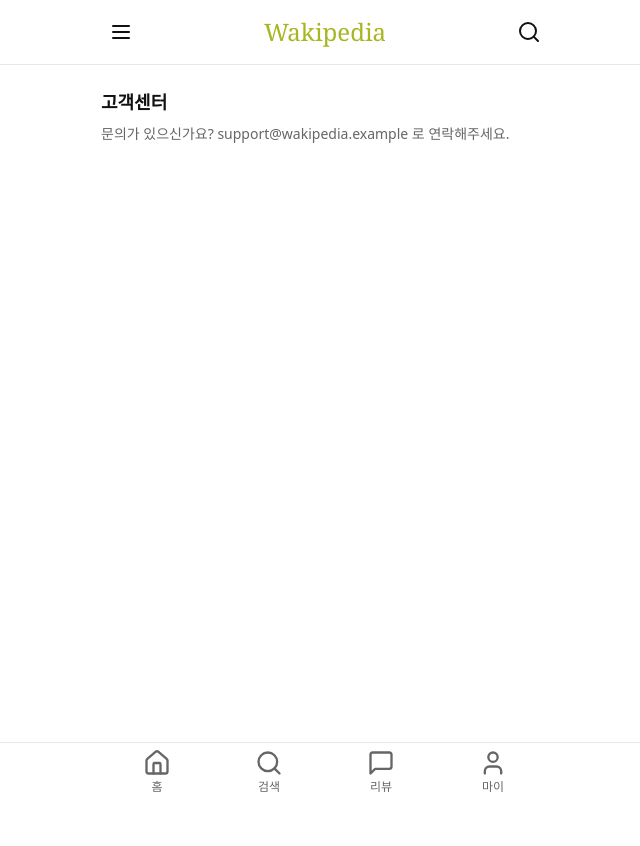
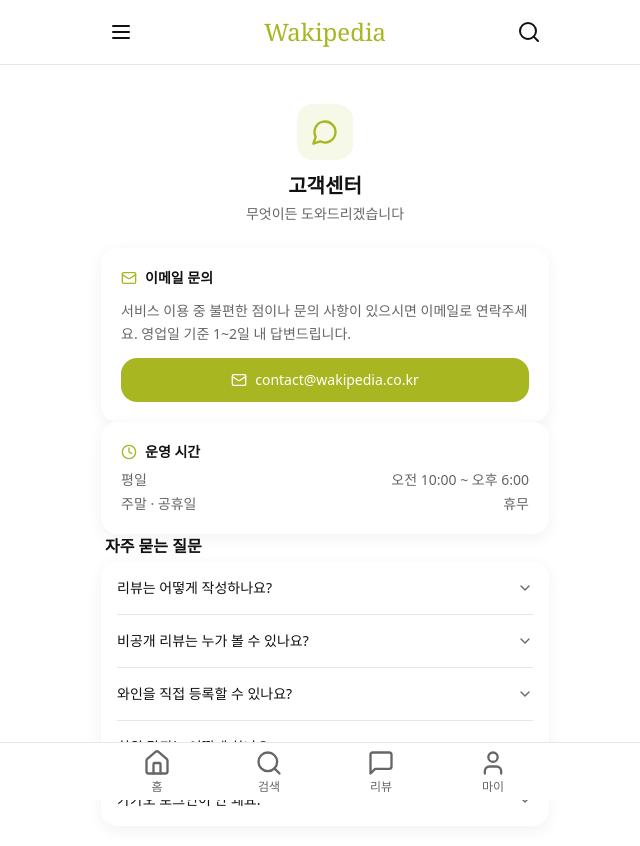
Before and after one commit to skan9708/wakiPedia_renew_2026, a React (Vite) app: page /support in a window 1280 px wide. Shown: the top 846 px of the page, without its empty margins (315-955 px from the left). Before the commit the page ends 800 px from the top, so only its background shows below. Built offline with nearby package versions, Linux system fonts and the light colour scheme; no server answers; a web font is replaced by a local one.

Commit message:
feat: redesign support page with FAQ accordion and email contact

```diff
--- a/src/pages/Support/SupportMobile.tsx
+++ b/src/pages/Support/SupportMobile.tsx
@@ -1,8 +1,107 @@
-export function SupportMobile() {
+import { Mail, Clock, MessageCircle, ChevronDown, ChevronUp } from 'lucide-react';
+import { useState } from 'react';
+
+const FAQS = [
+  {
+    q: '리뷰는 어떻게 작성하나요?',
+    a: '와인 상세 페이지에서 "리뷰 등록하기" 버튼을 누르거나, 하단 리뷰 탭에서 작성할 수 있습니다. 로그인이 필요합니다.',
+  },
+  {
+    q: '비공개 리뷰는 누가 볼 수 있나요?',
+    a: '비공개로 설정한 리뷰는 본인만 볼 수 있습니다. 마이페이지 내 리뷰 목록에서 확인 가능합니다.',
+  },
+  {
+    q: '와인을 직접 등록할 수 있나요?',
+    a: '검색에서 원하는 와인이 없으면 검색 결과 하단의 "새로운 와인 등록하기"를 통해 직접 등록할 수 있습니다.',
+  },
+  {
+    q: '회원 탈퇴는 어떻게 하나요?',
+    a: '현재 앱 내 탈퇴 기능은 준비 중입니다. contact@wakipedia.co.kr 로 이메일 문의 주시면 처리해드립니다.',
+  },
+  {
+    q: '카카오 로그인이 안 돼요.',
+    a: '카카오 계정의 이메일 제공 동의가 필요합니다. 카카오 계정 설정에서 확인 후 다시 시도해주세요.',
+  },
+];
+
+function FaqItem({ q, a }: { q: string; a: string }) {
+  const [open, setOpen] = useState(false);
   return (
-    <div className="page-container py-6">
-      <h1 className="text-lg font-semibold mb-2">고객센터</h1>
-      <p className="text-sm text-muted">문의가 있으신가요? support@wakipedia.example 로 연락해주세요.</p>
+    <div className="border-b border-border last:border-0">
+      <button
+        type="button"
+        className="w-full flex items-center justify-between py-4 text-left gap-3"
+        onClick={() => setOpen((v) => !v)}
+      >
+        <span className="text-sm font-medium text-fg">{q}</span>
+        {open ? <ChevronUp className="w-4 h-4 text-muted shrink-0" /> : <ChevronDown className="w-4 h-4 text-muted shrink-0" />}
+      </button>
+      {open && <p className="pb-4 text-sm text-muted leading-relaxed">{a}</p>}
     </div>
   );
 }
+
+export function SupportMobile() {
+  return (
+    <div className="space-y-5 pb-24">
+      <div className="mx-auto w-full max-w-mobile px-4 pt-4">
+
+        {/* 헤더 */}
+        <div className="text-center py-6">
+          <div className="w-14 h-14 rounded-2xl bg-accent/10 flex items-center justify-center mx-auto mb-3">
+            <MessageCircle className="w-7 h-7 text-accent" />
+          </div>
+          <h1 className="text-xl font-semibold">고객센터</h1>
+          <p className="text-sm text-muted mt-1">무엇이든 도와드리겠습니다</p>
+        </div>
+
+        {/* 이메일 문의 */}
+        <div className="card p-5 space-y-3">
+          <div className="flex items-center gap-2 text-sm font-semibold">
+            <Mail className="w-4 h-4 text-accent" />
+            이메일 문의
+          </div>
+          <p className="text-sm text-muted leading-relaxed">
+            서비스 이용 중 불편한 점이나 문의 사항이 있으시면 이메일로 연락주세요. 영업일 기준 1~2일 내 답변드립니다.
+          </p>
+          <a
+            href="mailto:contact@wakipedia.co.kr"
+            className="flex items-center justify-center gap-2 w-full py-3 rounded-2xl bg-accent text-white text-sm font-medium"
+          >
+            <Mail className="w-4 h-4" />
+            contact@wakipedia.co.kr
+          </a>
+        </div>
+
+        {/* 운영 시간 */}
+        <div className="card p-5 space-y-2">
+          <div className="flex items-center gap-2 text-sm font-semibold">
+            <Clock className="w-4 h-4 text-accent" />
+            운영 시간
+          </div>
+          <div className="space-y-1 text-sm text-muted">
+            <div className="flex justify-between">
+              <span>평일</span>
+              <span>오전 10:00 ~ 오후 6:00</span>
+            </div>
+            <div className="flex justify-between">
+              <span>주말 · 공휴일</span>
+              <span>휴무</span>
+            </div>
+          </div>
+        </div>
+
+        {/* FAQ */}
+        <div>
+          <h2 className="text-base font-semibold mb-1 px-1">자주 묻는 질문</h2>
+          <div className="card px-4">
+            {FAQS.map((faq) => (
+              <FaqItem key={faq.q} q={faq.q} a={faq.a} />
+            ))}
+          </div>
+        </div>
+
+      </div>
+    </div>
+  );
+}
```
